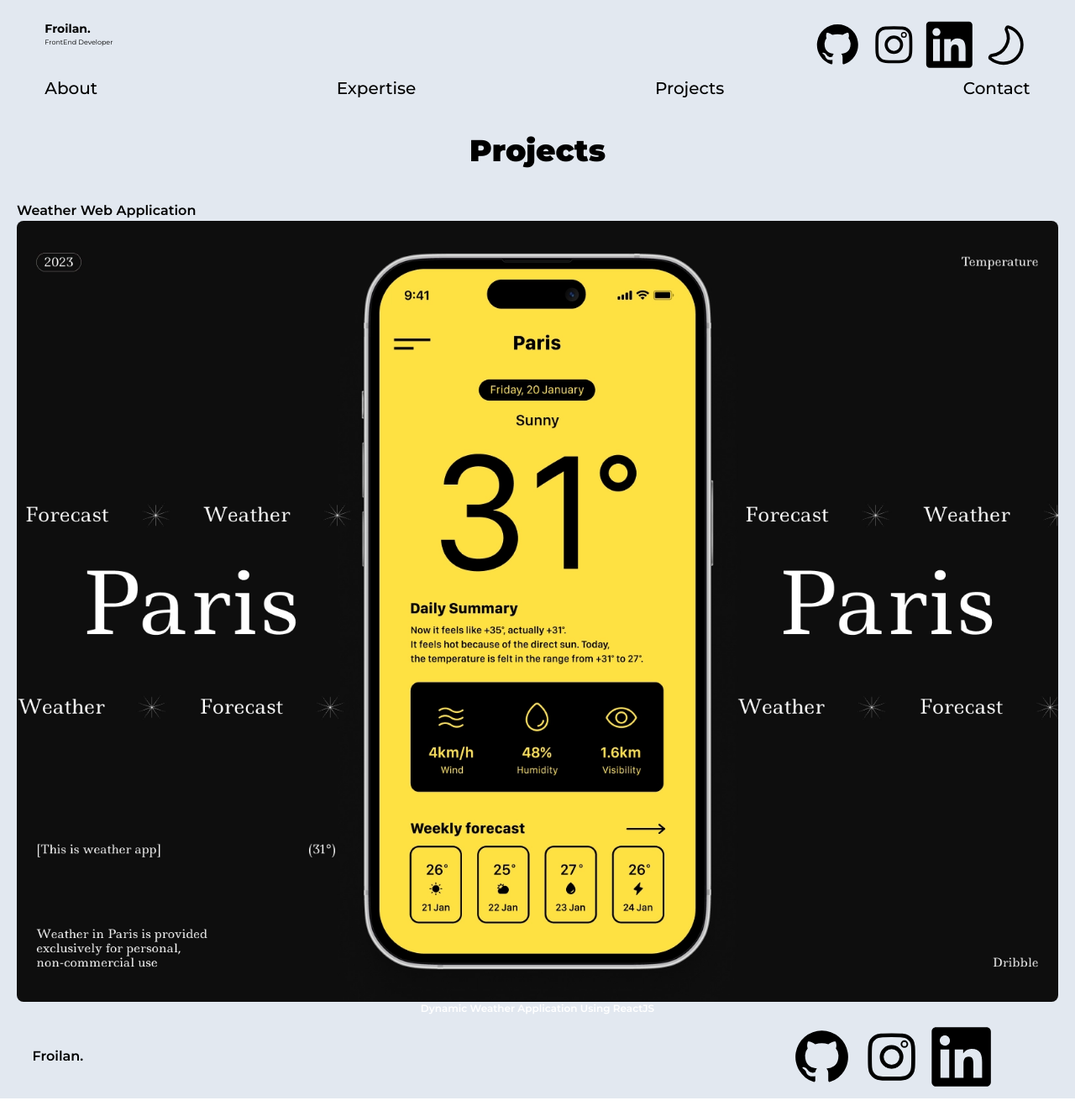
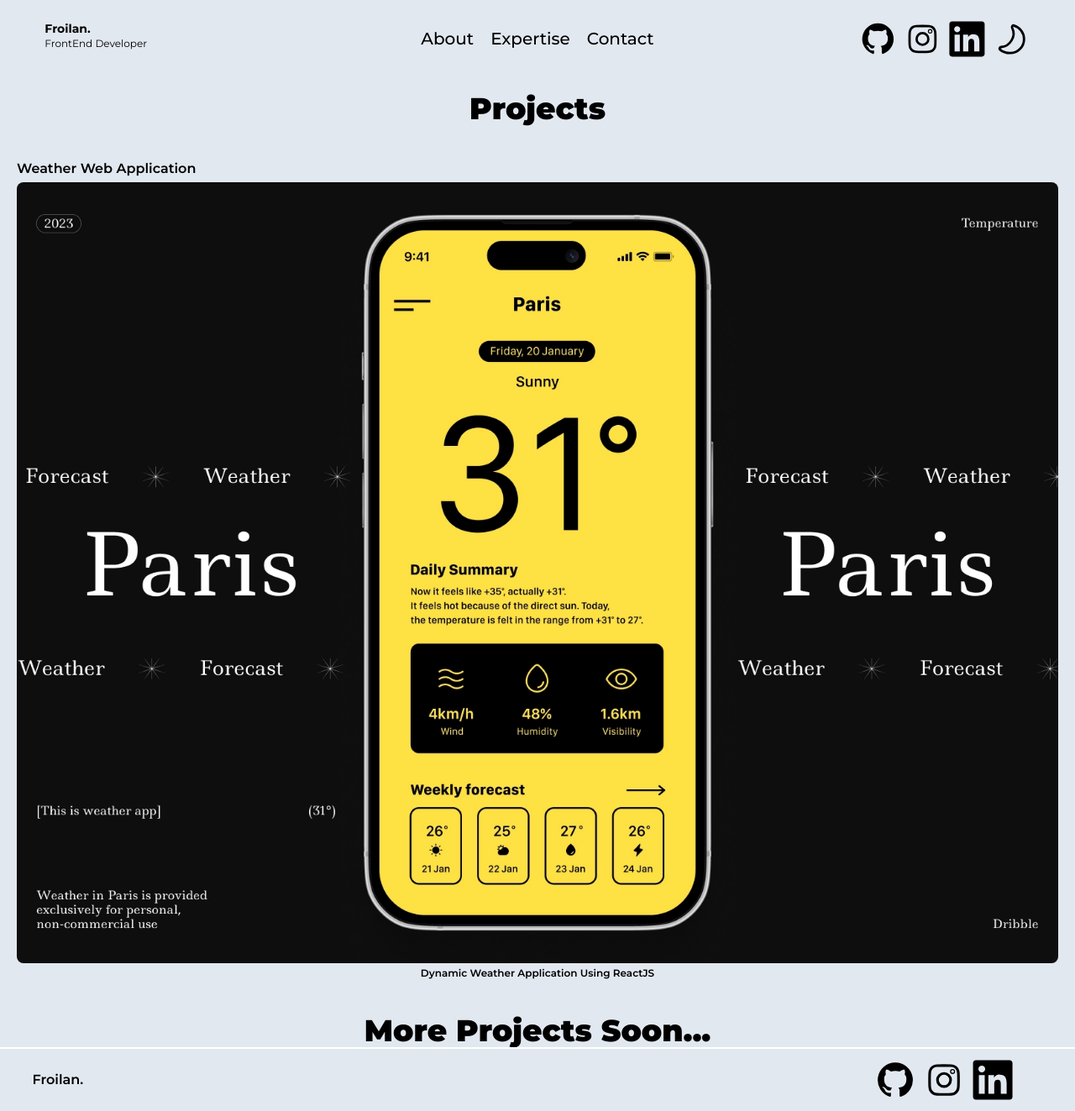
Before and after one commit to flcmm/my-personal-portfolio, a React (Vite) app: page /projects in a window 1280 px wide. Shown: the whole page at 84% size. Built offline with nearby package versions, Linux system fonts and the light colour scheme.

Commit message:
fix spacing and dom tree structure

```diff
--- a/src/App.tsx
+++ b/src/App.tsx
@@ -15,11 +15,11 @@ import NotFound from './pages/404'
 function App() {
   return (
       <div className="max-w-full flex flex-col justify-start items-center bg-slate-200 dark:bg-stone-800">
-        <div className="pt-6 pb-10  w-11/12 grid grid-cols-2 gap-y-2 grid-rows-2 md:grid-rows-1">
+        <div className="pt-6 pb-10 w-11/12 grid md:flex md:flex-row md:justify-between grid-cols-2 gap-y-2 grid-rows-2">
           <Logo />
+          <NavForLargeSC />
           <Socials />
           <Nav/>
-          <NavForLargeSC />
           <CTA4Mobile />
         </div>
 
--- a/src/components/footers.tsx
+++ b/src/components/footers.tsx
@@ -8,10 +8,10 @@ const Footer = () => {
     source === "github" ? window.open(githubLink, "_blank") : (source === "igLink") ? window.open(igLink, "_blank") : window.open(linkedinLink, "_blank")
   }
   return (
-    <div className="px-[3%] py-3 w-full flex flex-row justify-between text-center items-center bg-slate-200 dark:bg-stone-800">
+    <div className="px-[3%] border-t-2 border-white py-3 w-full flex flex-row justify-between text-center items-center bg-slate-200 dark:bg-stone-800">
       <h1 className='text-black dark:text-white font-semibold'>Froilan.</h1>
 
-      <div className="flex justify-start flex-row items-center gap-2 w-1/4">
+      <div className="flex justify-start flex-row items-center gap-2 w-1/4 md:w-1/6">
         <svg onClick={() => openExternalLinkFooter('github')} className='w-1/4 fill-black dark:fill-white' viewBox="0 0 24 24" xmlns="http://www.w3.org/2000/svg">
           <title>Github</title>
           <rect width="24" height="24" fill="none"/>
--- a/src/components/logo.tsx
+++ b/src/components/logo.tsx
@@ -7,7 +7,7 @@ const Logo = () => {
       <Link to='/'>
         <h1 className="dark:text-white font-bold text-sm">Froilan.</h1>
       </Link>
-      <p className='dark:text-white text-[.5rem]'>FrontEnd Developer</p>
+      <p className='dark:text-white text-[.5rem] md:text-xs'>FrontEnd Developer</p>
     </div>
   )
 }
--- a/src/components/navforlargesc.tsx
+++ b/src/components/navforlargesc.tsx
@@ -4,15 +4,12 @@ import { Link } from 'react-router-dom'
 
 const NavForLargeSC = () => {
   return (
-    <div className="md:flex col-span-2 hidden flex-row justify-between items-center">
+    <div className="md:flex gap-5 col-span-2 hidden flex-row justify-between items-center">
       <Link to='/about'>
         <h1 className='dark:text-slate-300 lg:text-xl md:text-lg font-medium'>About</h1>
       </Link>
       <Link to='/expertise'>
         <h1 className='dark:text-slate-300 lg:text-xl md:text-lg font-medium'>Expertise</h1>
-      </Link>
-      <Link to='/projects'>
-        <h1 className='dark:text-slate-300 lg:text-xl md:text-lg font-medium'>Projects</h1>
       </Link>
       <Link to='/contact'>
         <h1 className='dark:text-slate-300 lg:text-xl md:text-lg font-medium'>Contact</h1>
--- a/src/pages/home.tsx
+++ b/src/pages/home.tsx
@@ -17,7 +17,7 @@ const Home = () => {
   }
 
   return (
-    <div className="flex w-full flex-col">
+    <div className="flex w-full flex-col gap-7 md:gap-10">
       <div className="flex flex-col-reverse justify-center w-full gap-y-7 bg-slate-200 dark:bg-stone-800">
         <div className='flex flex-row w-3/4 self-end gap-3'>
           <svg className='dark:stroke-white w-1/4' viewBox="0 0 24 24" fill="none" xmlns="http://www.w3.org/2000/svg">
@@ -27,12 +27,11 @@ const Home = () => {
         </div>
         <Hero />
       </div>
-
+      <div className="flex w-full flex-col bg-white dark:bg-stone-900 gap-5">
         <div className='w-full flex flex-col gap-5 bg-white dark:bg-stone-900 justify-center pt-7'>
           <div className='w-full pl-[3%]'>
             <h1 className='font-black text-4xl text-black dark:text-white'>Works</h1>
           </div>
-
           <div className='flex justify-center items-center'>
             <div onMouseEnter={mouseEnter} onMouseLeave={mouseLeave} className="w-4/5 rounded-xl relative overflow-hidden">
               <img style={{transform: isHover ? 'scale(1)' : 'scale(1.5)' }} className='w-full cursor-pointer scale-100 ease-in-out duration-300' src={ Mock } alt="Mock Image" />
@@ -47,8 +46,7 @@ const Home = () => {
           </div>
         </div>
 
-      <div className="w-full flex flex-col bg-white dark:bg-stone-900 justify-center pt-7">
-        <div className='w-full p-3 flex-col flex gap-4'>
+        <div className='w-full  px-3 md:px-7 flex-col flex gap-4'>
           <h1 className='font-black text-4xl text-black dark:text-white'>Certificates</h1>
 
           <div className="grid grid-cols-2 gap-4 grid-rows-2">
@@ -108,19 +106,14 @@ const Home = () => {
               </div>
             </div>
           </div>
-        </div>
-
           <div className='w-full grid place-content-center'>
             <Link to={'/expertise'}>
               <h1 className='text-white dark:text-black p-3 rounded-lg bg-black dark:bg-white'>View All</h1>
             </Link>
         </div>
         </div>
-
-      <div className="w-full flex flex-col gap-4 items-center bg-white dark:bg-stone-900 justify-center p-4">
-        <div className='w-full'>
-          <h1 className='font-black text-4xl text-black dark:text-white'>Blogs</h1>
-        </div>
+        <div className="w-full flex flex-col gap-4 items-start bg-white dark:bg-stone-900 px-3 md:px-7">
+          <h1 className='font-black text-4xl text-black dark:text-white align-self-left'>Blogs</h1>
 
           <div className="flex-col flex gap-3 w-full justify-center">
             <div className="w-full flex flex-col gap-6 rounded-lg bg-black dark:bg-white p-5">
@@ -159,14 +152,14 @@ const Home = () => {
               </div>
             </div>
           </div>
-        <div className="flex flex-row gap-4 justify-center items-center">
+          <div className="flex self-center flex-row gap-4 justify-center items-center">
             <button onClick={() => {window.open('https://frlnaqn.medium.com/', "_blank")}} className='flex flex-row p-3 gap-4 border-none rounded-md bg-black dark:bg-white text-white dark:text-black'>
               View All On Medium
-            <svg xmlns="http://www.w3.org/2000/svg" enableBackground="new 0 0 24 24" height="24px" viewBox="0 0 24 24" width="24px" className='fill-white dark:fill-dark'><rect fill="none" height="24" width="24"/><path d="M9,6L9,6c0,0.56,0.45,1,1,1h5.59L4.7,17.89c-0.39,0.39-0.39,1.02,0,1.41h0c0.39,0.39,1.02,0.39,1.41,0L17,8.41V14 c0,0.55,0.45,1,1,1H18c0.55,0,1-0.45,1-1V6c0-0.55-0.45-1-1-1H10C9.45,5,9,5.45,9,6z"/></svg>
+              <svg xmlns="http://www.w3.org/2000/svg" enableBackground="new 0 0 24 24" height="24px" viewBox="0 0 24 24" width="24px" className='fill-white dark:fill-black'><rect fill="none" height="24" width="24"/><path d="M9,6L9,6c0,0.56,0.45,1,1,1h5.59L4.7,17.89c-0.39,0.39-0.39,1.02,0,1.41h0c0.39,0.39,1.02,0.39,1.41,0L17,8.41V14 c0,0.55,0.45,1,1,1H18c0.55,0,1-0.45,1-1V6c0-0.55-0.45-1-1-1H10C9.45,5,9,5.45,9,6z"/></svg>
             </button>
           </div>
         </div>
-
+      </div>
     </div>
   )
 }
--- a/src/pages/projects.tsx
+++ b/src/pages/projects.tsx
@@ -7,14 +7,16 @@ const Projects = () => {
       <h1 className='font-black dark:text-white text-black text-center text-4xl'>Projects</h1>
 
       <div className="w-full flex-col flex">
-        <div className="flex flex-col w-full items-center justify-center">
+        <div className="flex flex-col w-full items-center gap-1 justify-center">
           <h1 className='text-black dark:text-white font-semibold self-start'>Weather Web Application</h1>
           <div className="relative overflow-hidden">
             <img src={ WeatherImage } alt="" className="w-full rounded-lg" />
           </div>
-          <p className='font-semibold text-xs text-center text-white'>Dynamic Weather Application Using ReactJS</p>
+          <p className='font-semibold text-xs text-center text-black dark:text-white'>Dynamic Weather Application Using ReactJS</p>
         </div>
       </div>
+
+      <h1 className='font-black dark:text-white text-black text-center text-4xl'>More Projects Soon...</h1>
     </div>
   )
 }
```
Also changed, not shown: src/pages/contact.tsx (+5 -5 lines). Lines whose indentation alone changed are shown as unchanged.
